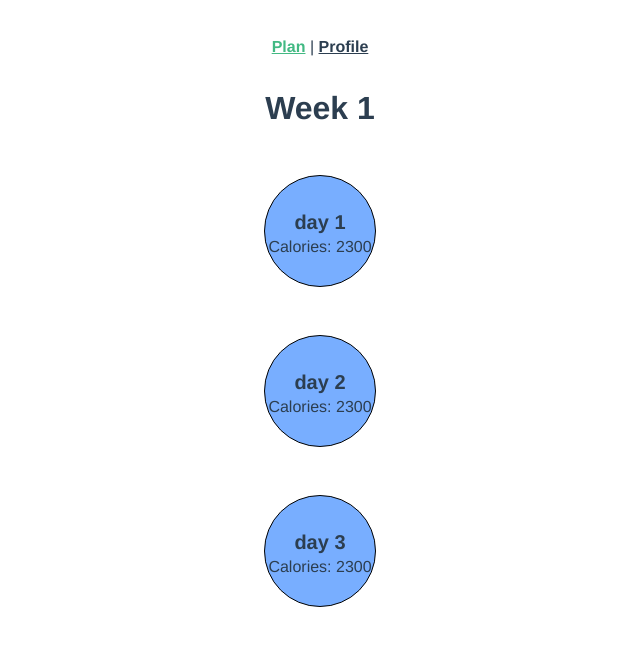
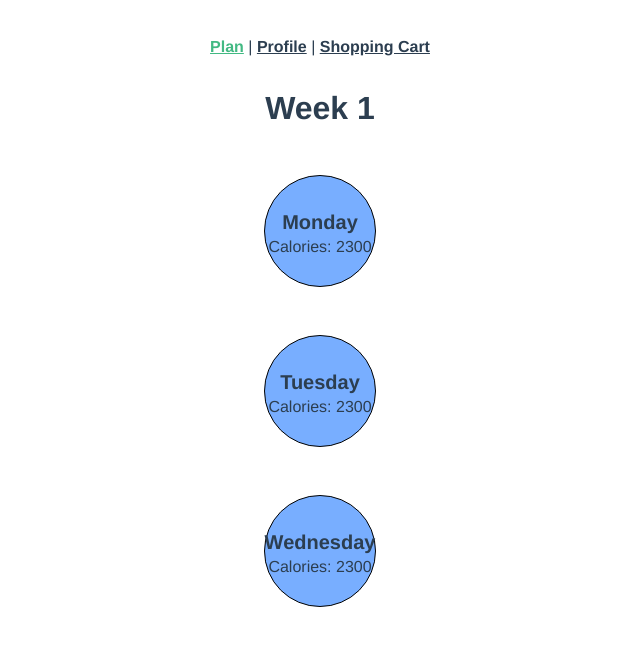
Before and after one commit to patrickjparker/hackathon, a Vue app in the folder frontend/: page /#/ in a window 1280 px wide. Shown: the top 646 px of the page, without its empty margins (320-960 px from the left). Built offline with nearby package versions, Linux system fonts and the light colour scheme.

Commit message:
Create shopping list

```diff
--- a/frontend/src/App.vue
+++ b/frontend/src/App.vue
@@ -2,7 +2,8 @@
   <div id="app">
     <div id="nav">
       <router-link to="/">Plan</router-link> |
-      <router-link to="/profile">Profile</router-link>
+      <router-link to="/profile">Profile</router-link> |
+      <router-link to="/shoppingcart">Shopping Cart</router-link>
     </div>
     <router-view/>
   </div>
--- a/frontend/src/assets/mockData.json
+++ b/frontend/src/assets/mockData.json
@@ -1,7 +1,7 @@
 {
   "plan": [
     {
-      "day": "day 1",
+      "day": "Monday",
       "goal": {
         "calories": 2300
       },
@@ -65,7 +65,7 @@
         }
       ]
     },{
-      "day": "day 2",
+      "day": "Tuesday",
       "goal": {
         "calories": 2300
       },
@@ -116,7 +116,7 @@
         }
       ]
     }, {
-      "day": "day 3",
+      "day": "Wednesday",
       "goal": {
         "calories": 2300
       },
--- a/frontend/src/router/index.js
+++ b/frontend/src/router/index.js
@@ -17,6 +17,11 @@ const routes = [
     // this generates a separate chunk (about.[hash].js) for this route
     // which is lazy-loaded when the route is visited.
     component: () => import(/* webpackChunkName: "about" */ '../views/Profile.vue')
+  },
+  {
+    path: '/shoppingcart',
+    name: 'Shopping Cart',
+    component: () => import(/* webpackChunkName: "about" */ '../views/ShoppingCart.vue')
   }
 ]
 
--- /dev/null
+++ b/frontend/src/views/ShoppingCart.vue
@@ -0,0 +1,28 @@
+<template>
+    <div class="about">
+      <h1>Shopping Cart</h1>
+
+        <div v-for="day in mockData.plan" :key="day.day">
+            <div class="name">{{ day.day }}</div>
+           <div v-for="meal in day.meals" :key="meal.name">
+                <div v-for="food in meal.foods" :key="food.id">
+                    {{ food.name }}
+                </div>
+            </div>
+            <br>
+        </div>
+    </div>
+  </template>
+
+  <script>
+  import mockData from "@/assets/mockData.json";
+
+  export default {
+    name: "ShoppingCart",
+    data: function() {
+        return {
+            mockData,
+        };
+    }
+    };
+  </script>
```
